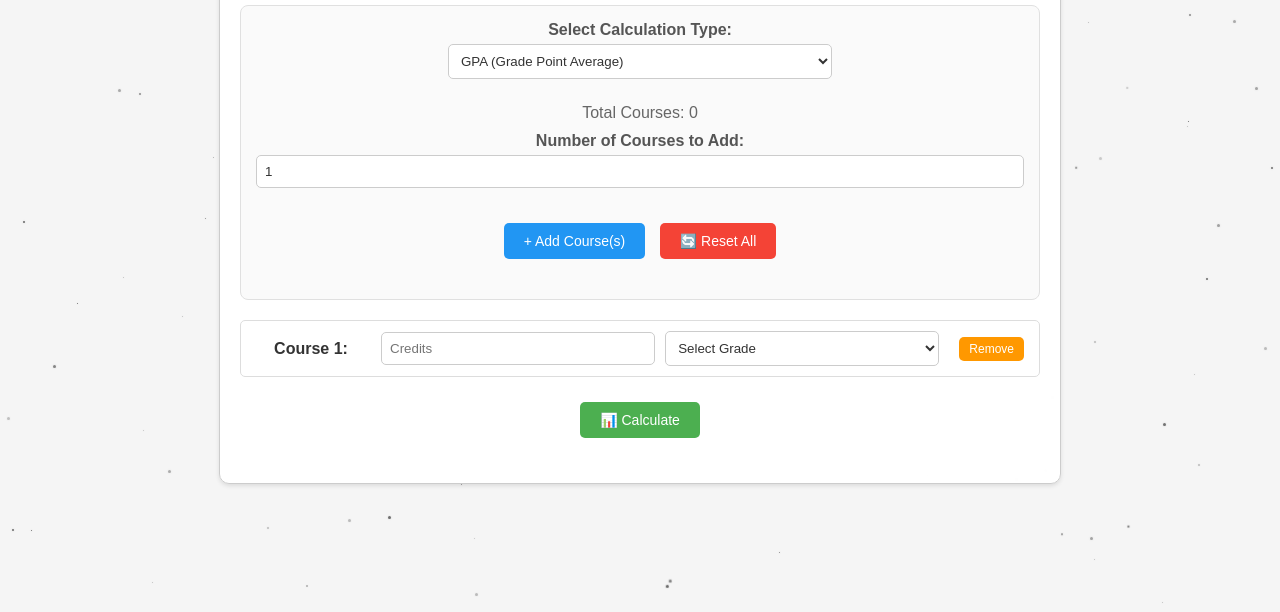
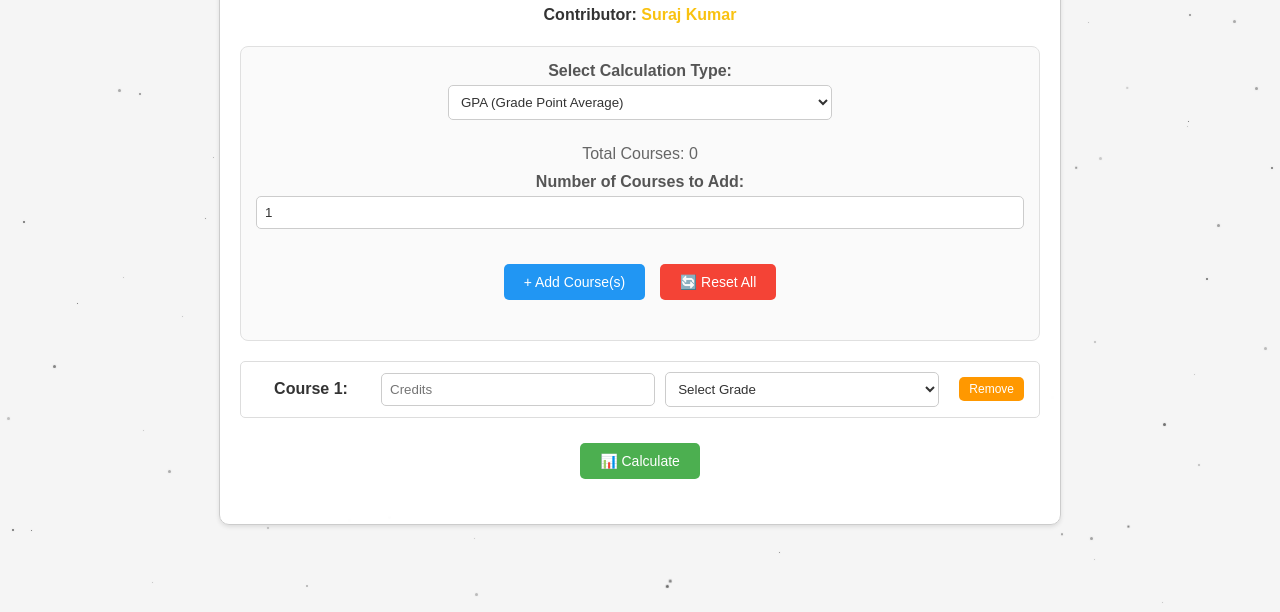
Before and after one commit to devlop-suraj/iit-madras-cgpa, a plain HTML site: page index.html in a window 1280 px wide. Shown: the part 188-800 px from the top of the page. Drawn offline with Linux system fonts and the light colour scheme.

Commit message:
Add contributor section in index.html
Added contributor information for Suraj Kumar.

```diff
--- a/index.html
+++ b/index.html
@@ -489,6 +489,15 @@
       </a>
     </div>
     <h1>IIT Madras GPA/CGPA Calculator</h1>
+    <h4>
+  Contributor:
+  <a href="https://www.surajkumariitm.me/"
+     target="_blank"
+     rel="noopener noreferrer"
+     style="color: rgb(249, 194, 17); text-decoration: none;">
+    Suraj Kumar
+  </a>
+</h4>
 
     <div class="form-section">
         <div class="input-group">
```
